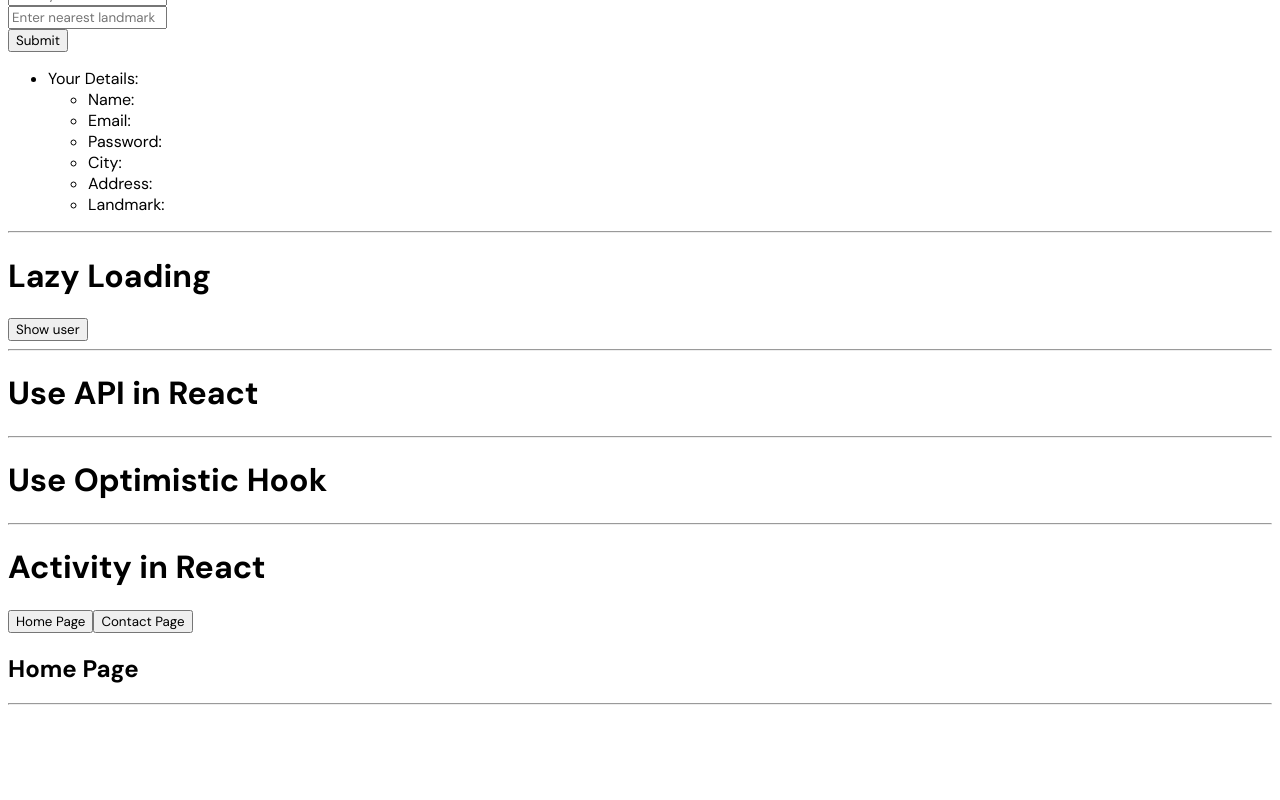
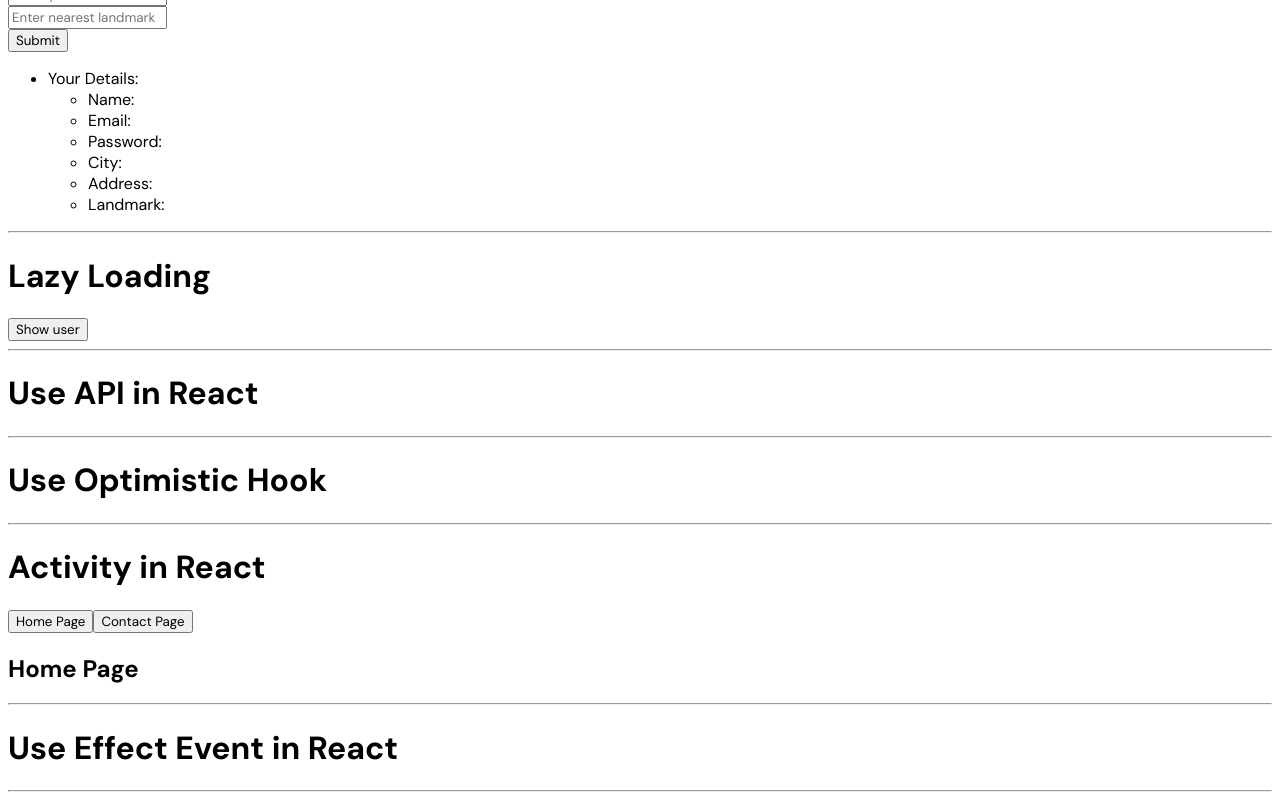
Before and after one commit to MoeezAhmed-Developer/React-Course, a React (Vite) app: page /pk/others in a window 1280 px wide. Shown: the part 3912-4712 px from the top of the page. Before the commit the page ends 4625 px from the top, so only its background shows below. Built offline with nearby package versions, Linux system fonts and the light colour scheme; data requests are answered from the project's data file.

Commit message:
feat: add UseEffectEvent component and integrate it into OtherPage

```diff
--- /dev/null
+++ b/src/components/UseEffectEvent.jsx
@@ -0,0 +1,7 @@
+export default function UseEffectEvent() {
+  return (
+    <div>
+      <h1>Use Effect Event in React</h1>
+    </div>
+  );
+}
--- a/src/pages/Other.jsx
+++ b/src/pages/Other.jsx
@@ -19,6 +19,7 @@ import LazyLoading from "../components/LazyLoading";
 import UseApi from "../components/UseApi";
 import UseOptimistic from "../components/UseOptimistic";
 import ActivityComponent from "../components/ActivityComp";
+import UseEffectEvent from "../components/UseEffectEvent";
 
 function OtherPage() {
   document.title = "Others | React";
@@ -45,6 +46,7 @@ function OtherPage() {
       <UseApi /> <hr />
       <UseOptimistic /> <hr />
       <ActivityComponent /> <hr />
+      <UseEffectEvent /> <hr />
     </div>
   );
 }
```
